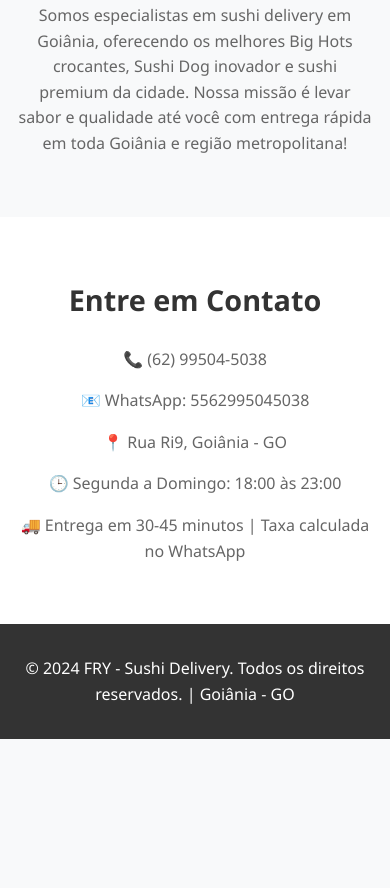
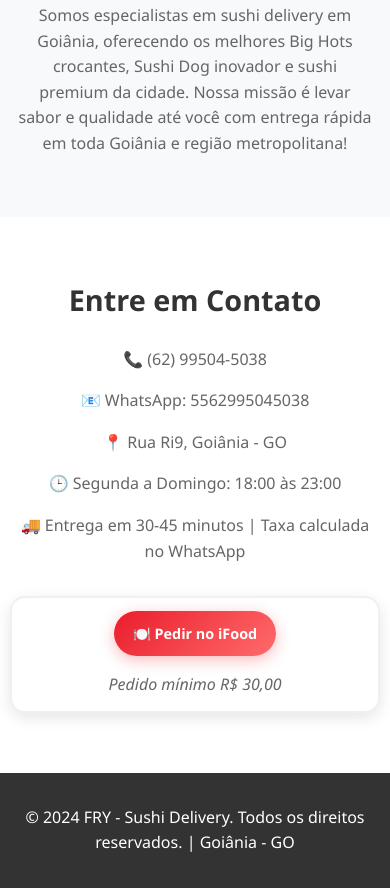
Before and after one commit to Natalhia290/fryfryfrydelivery, a website: page index.html in a window 390 px wide. Shown: the part 1264-2152 px from the top of the page. Before the commit the page ends 2003 px from the top, so only its background shows below. Drawn offline with Linux system fonts and the light colour scheme; no server answers.

Commit message:
Adicionar link do iFood na seção de contato com botão destacado

```diff
--- a/index.html
+++ b/index.html
@@ -110,6 +110,14 @@
                 <p>📍 Rua Ri9, Goiânia - GO</p>
                 <p>🕒 Segunda a Domingo: 18:00 às 23:00</p>
                 <p>🚚 Entrega em 30-45 minutos | Taxa calculada no WhatsApp</p>
+                <div class="pedido-options">
+                    <a href="https://www.ifood.com.br/delivery/goiania-go/fry-jardim-planalto/aacdd501-7523-4273-b5cf-9f8610b08e9c?utm_medium=share"
+                       target="_blank"
+                       class="ifood-btn">
+                        🍽️ Pedir no iFood
+                    </a>
+                    <p class="ifood-info">Pedido mínimo R$ 30,00</p>
+                </div>
             </div>
         </div>
     </section>
--- a/style.css
+++ b/style.css
@@ -382,6 +382,43 @@
 .contato-info p {
     font-size: 1.2rem;
     color: #666;
+}
+
+/* Opções de Pedido */
+.pedido-options {
+    margin-top: 2rem;
+    padding: 1.5rem;
+    background: white;
+    border-radius: 15px;
+    box-shadow: 0 5px 15px rgba(0,0,0,0.1);
+    border: 2px solid #f0f0f0;
+}
+
+.ifood-btn {
+    display: inline-block;
+    background: linear-gradient(135deg, #ea1d2c 0%, #ff6b6b 100%);
+    color: white;
+    text-decoration: none;
+    padding: 1rem 2rem;
+    border-radius: 50px;
+    font-weight: bold;
+    font-size: 1.1rem;
+    transition: all 0.3s ease;
+    box-shadow: 0 4px 15px rgba(234, 29, 44, 0.3);
+    margin-bottom: 1rem;
+}
+
+.ifood-btn:hover {
+    transform: translateY(-3px);
+    box-shadow: 0 6px 20px rgba(234, 29, 44, 0.4);
+    background: linear-gradient(135deg, #d91a2a 0%, #ff5252 100%);
+}
+
+.ifood-info {
+    color: #666;
+    font-size: 0.9rem;
+    margin: 0;
+    font-style: italic;
 }
 
 /* Footer */
@@ -956,6 +993,16 @@
         font-size: 1.1rem;
     }
 
+    .pedido-options {
+        margin-top: 1.5rem;
+        padding: 1rem;
+    }
+
+    .ifood-btn {
+        padding: 0.8rem 1.5rem;
+        font-size: 1rem;
+    }
+
     .modal-content {
         width: 95%;
         margin: 10% auto;
@@ -1129,6 +1176,20 @@
         font-size: 1rem;
     }
 
+    .pedido-options {
+        margin-top: 1rem;
+        padding: 0.8rem;
+    }
+
+    .ifood-btn {
+        padding: 0.7rem 1.2rem;
+        font-size: 0.9rem;
+    }
+
+    .ifood-info {
+        font-size: 0.8rem;
+    }
+
     .modal-content {
         width: 98%;
         margin: 5% auto;
```
